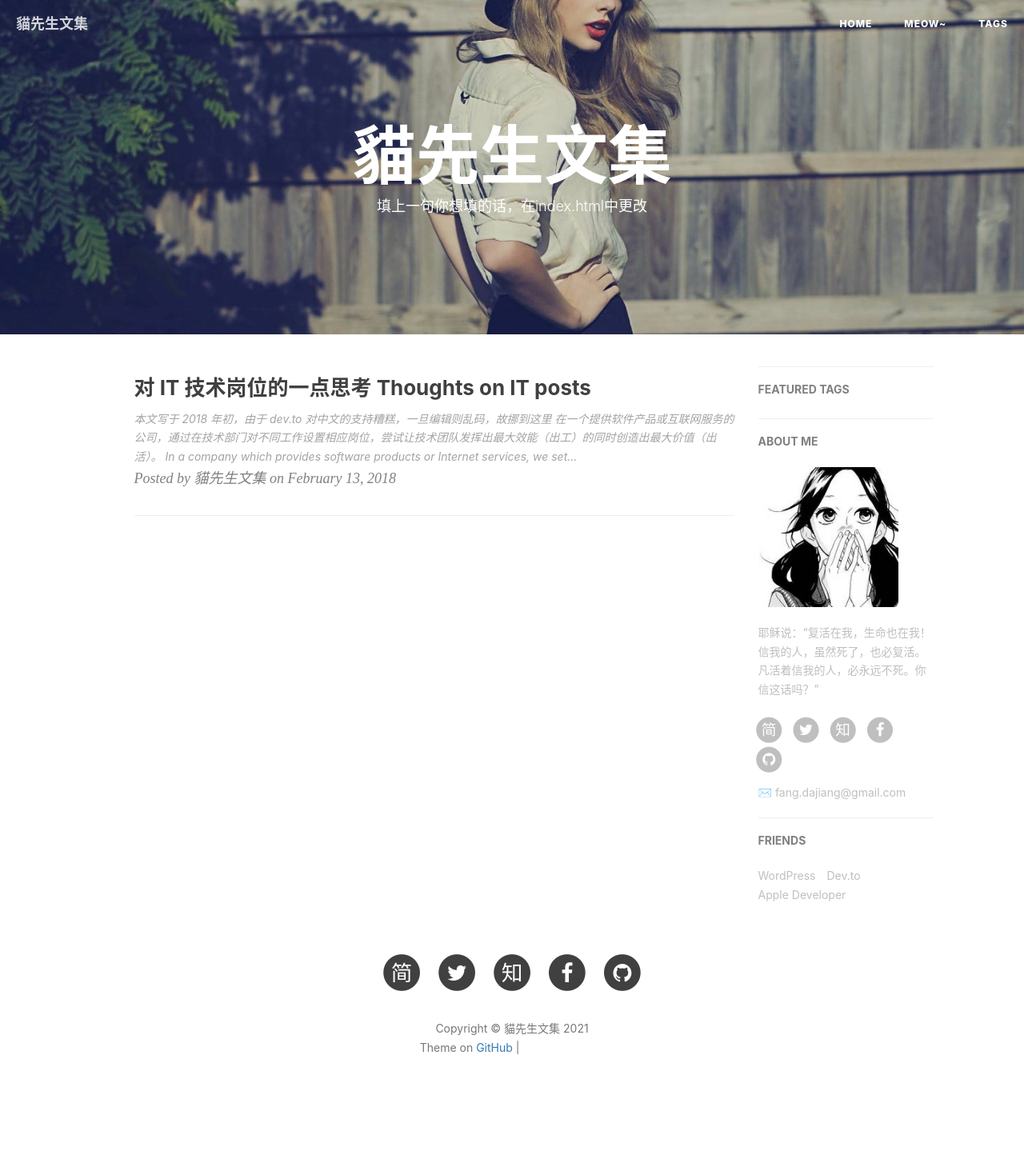
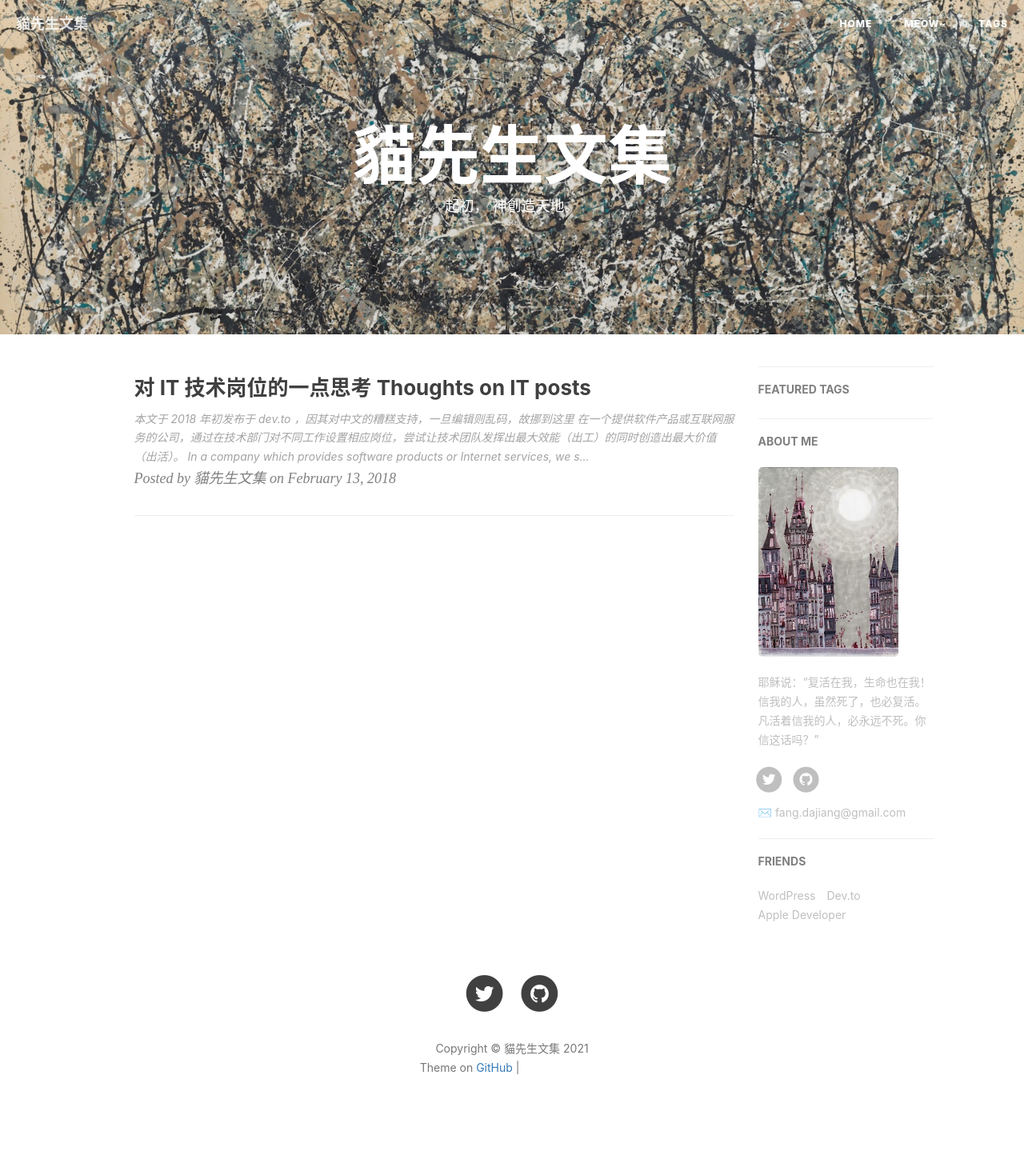
Before and after one commit to fangdajiang/fangdajiang.github.io, a Jekyll site: the page built from index.html, in a window 1280 px wide. Shown: the whole page at 80% size. Built offline with Jekyll 4.4.1, drawn with Linux system fonts in a browser that asks for light colours; nearby versions of some CDN libraries; the list of posts is cut into pages by our own code; comment, search, counter and statistics services are not loaded; before the commit the page ends 1414 px from its top, so only the background shows below that; grey boxes are pictures that could not be loaded.

Commit message:
pics changed

```diff
--- a/_config.yml
+++ b/_config.yml
@@ -1,7 +1,7 @@
 # Site settings
 title: 貓先生文集
 SEOTitle: 貓先生文集 | Mr. Cat
-header-img: img/post-bg-desk.jpg
+header-img: img/post-bg-jackson-pollock.jpg
 email: fang.dajiang@gmail.com
 description: "貓先生嘗試理解這個世界。"
 keyword: "貓先生"
@@ -12,15 +12,10 @@ github_repo: "https://github.com/fangdajiang/fangdajiang.github.io.git" # you co
 # Sidebar settings
 sidebar: true                           # whether or not using Sidebar.
 sidebar-about-description: "耶稣说：“复活在我，生命也在我！信我的人，虽然死了，也必复活。凡活着信我的人，必永远不死。你信这话吗？”"
-sidebar-avatar: /img/avatar_binggan.jpg      # use absolute URL, seeing it's used in both `/` and `/about/`
+sidebar-avatar: /img/a_typical_evening.jpg      # use absolute URL, seeing it's used in both `/` and `/about/`
 
 # SNS settings
 RSS: false
-# weibo_username:     暂无
-zhihu_username:     暂无
-github_username:    暂无
-facebook_username:  暂无
-jianshu_username:   暂无
 twitter_username: fangdajiang
 github_username:  fangdajiang
 
@@ -97,7 +92,7 @@ friends: [
         href: "https://fangdajiang.wordpress.com/"
     },{
         title: "Dev.to",
-        href: "dev.to/fangdajiang/"
+        href: "https://dev.to/fangdajiang/"
     },{
         title: "Apple Developer",
         href: "https://developer.apple.com/"
--- a/_posts/2018-02-13-thoughts-on-it-posts.markdown
+++ b/_posts/2018-02-13-thoughts-on-it-posts.markdown
@@ -4,7 +4,7 @@ title:  "对 IT 技术岗位的一点思考 Thoughts on IT posts"
 date:   2018-02-13
 categories: architect
 ---
-> 本文写于 2018 年初，由于 [dev.to](https://dev.to/fangdajiang/-it--thoughts-on-it-posts--1199) 对中文的支持糟糕，一旦编辑则乱码，故挪到这里
+> 本文于 2018 年初发布于 [dev.to](https://dev.to/fangdajiang/-it--thoughts-on-it-posts--1199) ，因其对中文的糟糕支持，一旦编辑则乱码，故挪到这里
 
 在一个提供软件产品或互联网服务的公司，通过在技术部门对不同工作设置相应岗位，尝试让技术团队发挥出最大效能（出工）的同时创造出最大价值（出活）。
 In a company which provides software products or Internet services, we set different IT positions according to various jobs in the technical department, try to build an efficient and effective team and ultimately output the most valuable things.
--- a/index.html
+++ b/index.html
@@ -1,6 +1,6 @@
 ---
 layout: page
-description: "填上一句你想填的话，在index.html中更改"
+description: "起初， 神創造天地。"
 ---
 
 {% for post in paginator.posts %}
--- a/tags.html
+++ b/tags.html
@@ -1,8 +1,8 @@
 ---
 title: Tags
 layout: default
-description: keep hungry keep foolish
-header-img: "img/tag-bg.jpg"
+description: Live with it!
+header-img: "img/central-park.jpg"
 ---
 
 <!-- Page Header -->
```
Also changed, not shown: img/a_typical_evening.jpg (added), img/beyond-free.jpg (added), img/central-park.jpeg (added), img/post-bg-jackson-pollock.jpg (added).
